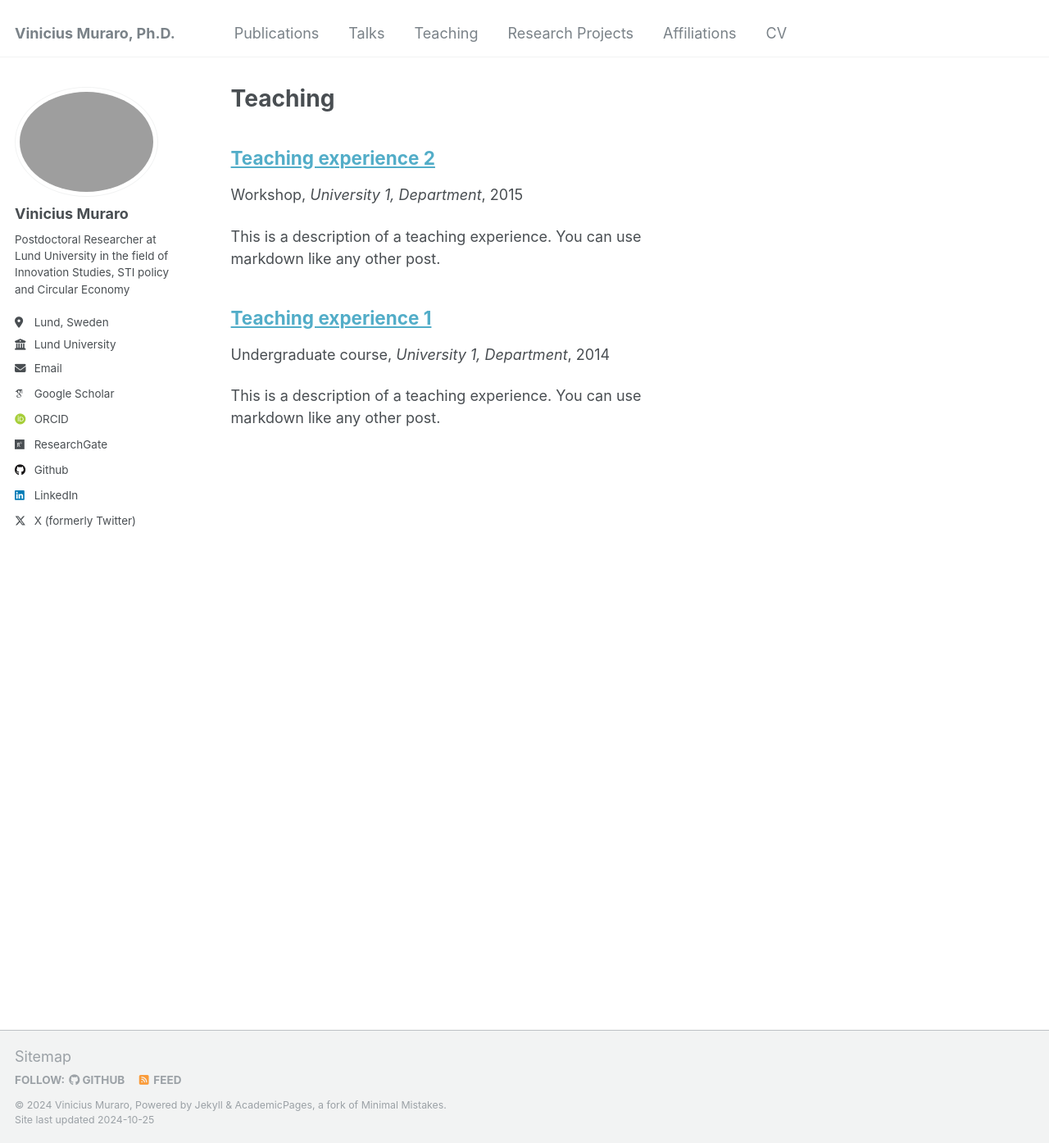
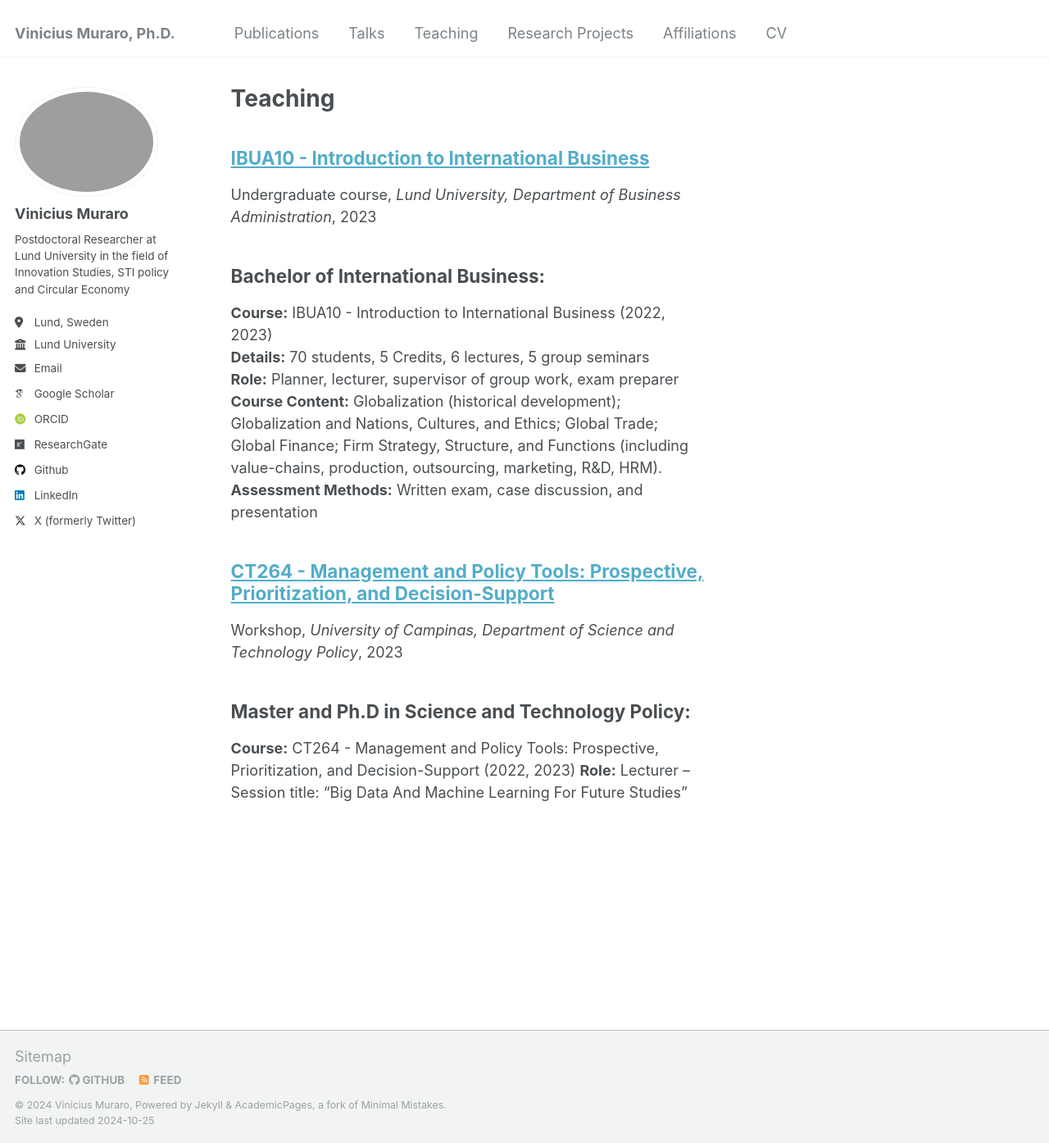
Before and after one commit to murarosilva/murarosilva.github.io, a Jekyll site: the page built from _pages/teaching.html, in a window 1280 px wide and 1394 px high. Shown: the whole window at 82% size. Built offline with Jekyll 4.4.1, drawn with Linux system fonts in a browser that asks for light colours; some web fonts are replaced.

Commit message:
Update teaching

```diff
--- a/_teaching/2014-spring-teaching-1.md
+++ /dev/null
@@ -1,20 +0,0 @@
----
-title: "Teaching experience 1"
-collection: teaching
-type: "Undergraduate course"
-permalink: /teaching/2014-spring-teaching-1
-venue: "University 1, Department"
-date: 2014-01-01
-location: "City, Country"
----
-
-This is a description of a teaching experience. You can use markdown like any other post.
-
-Heading 1
-======
-
-Heading 2
-======
-
-Heading 3
-======
--- a/_teaching/2015-spring-teaching-2.md
+++ /dev/null
@@ -1,20 +0,0 @@
----
-title: "Teaching experience 2"
-collection: teaching
-type: "Workshop"
-permalink: /teaching/2015-spring-teaching-1
-venue: "University 1, Department"
-date: 2015-01-01
-location: "City, Country"
----
-
-This is a description of a teaching experience. You can use markdown like any other post.
-
-Heading 1
-======
-
-Heading 2
-======
-
-Heading 3
-======
--- /dev/null
+++ b/_teaching/ct264.md
@@ -0,0 +1,13 @@
+---
+title: "CT264 - Management and Policy Tools: Prospective, Prioritization, and Decision-Support "
+collection: teaching
+type: "Workshop"
+permalink: /teaching/ct264
+venue: "University of Campinas, Department of Science and Technology Policy"
+date: 2023-01-01
+location: "Campinas-SP, Brazil"
+---
+
+## Master and Ph.D in Science and Technology Policy:
+**Course:** CT264 - Management and Policy Tools: Prospective, Prioritization, and Decision-Support (2022, 2023)
+**Role:** Lecturer – Session title: “Big Data And Machine Learning For Future Studies”
--- /dev/null
+++ b/_teaching/ibua10.md
@@ -0,0 +1,16 @@
+---
+title: "IBUA10 - Introduction to International Business"
+collection: teaching
+type: "Undergraduate course"
+permalink: /teaching/ibua10
+venue: "Lund University, Department of Business Administration"
+date: 2023-10-01
+location: "Lund, Sweden"
+---
+
+## Bachelor of International Business:
+**Course:** IBUA10 - Introduction to International Business (2022, 2023)
+**Details:** 70 students, 5 Credits, 6 lectures, 5 group seminars
+**Role:** Planner, lecturer, supervisor of group work, exam preparer
+**Course Content:** Globalization (historical development); Globalization and Nations, Cultures, and Ethics; Global Trade; Global Finance; Firm Strategy, Structure, and Functions (including value-chains, production, outsourcing, marketing, R&D, HRM).
+**Assessment Methods:** Written exam, case discussion, and presentation
```
Also changed, not shown: _projects/projects-1.md (+1 -1 lines).
